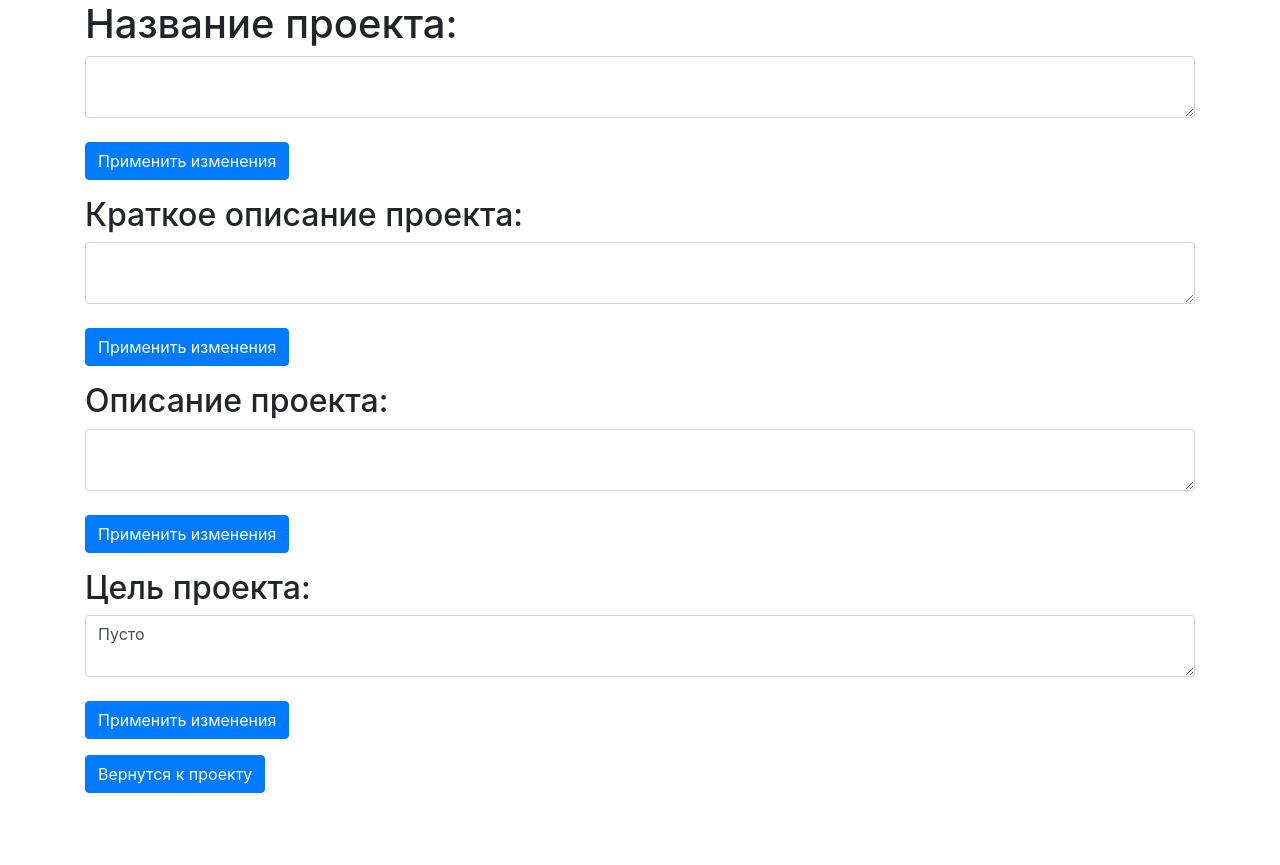
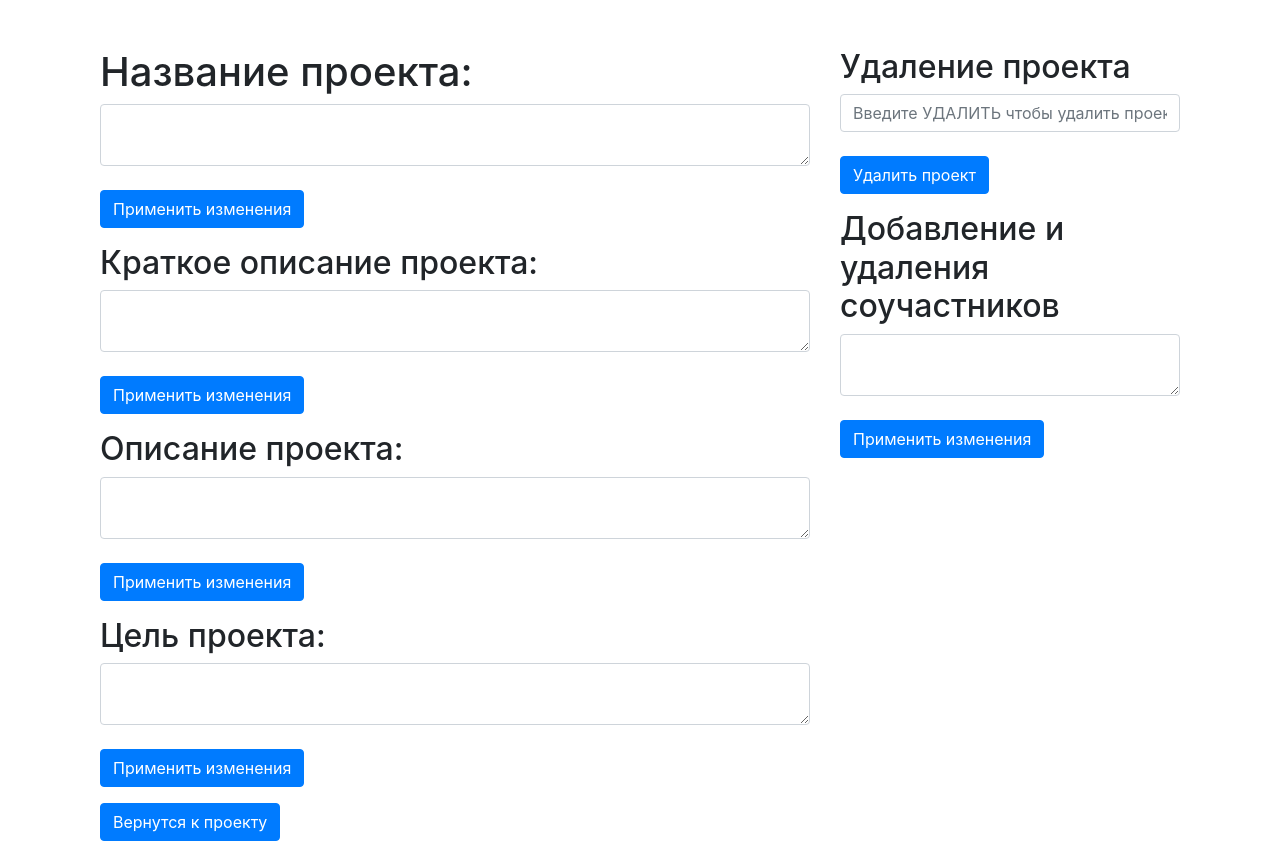
Before and after one commit to V1lad/Student-Project-Manager, a Flask app: template Web/templates/redact_project.html in a window 1280 px wide. Shown: the part 56-921 px from the top of the page. Before the commit the page ends 849 px from the top, so only its background shows below. Run offline with Flask 3, Linux system fonts and the light colour scheme; the template is opened without the code that fills it, so the values that code supplies are empty; some libraries are stand-ins or nearby versions.

Commit message:
Expanded redact projects

```diff
--- a/Web/models.py
+++ b/Web/models.py
@@ -29,3 +29,6 @@ class Project(db.Model, UserMixin):
 
     isArchived = db.Column(db.Boolean)
     isPublic = db.Column(db.Boolean)
+
+    def delete(self):
+        pass
--- a/Web/templates/redact_project.html
+++ b/Web/templates/redact_project.html
@@ -2,6 +2,9 @@
 
 {% block title %}Проект{% endblock %}
 {% block content %}
+<div class="container" id='sign-up-container'>
+    <div class="row pt-4 mt-4 mb-4">
+        <div class="col-8">
 <h1> Название проекта:   </h1>
 <form method="POST">
     <div class="form-group">
@@ -21,8 +24,8 @@
         <textarea
                 type="text"
                 class="form-control"
-                id="fullDescription"
-                name="fullDescription"
+                id="shortDescription"
+                name="shortDescription"
         >{{ project.shortDescription }}</textarea>
         </br>
         <button type="submit" class="btn btn-primary">Применить изменения</button>
@@ -51,7 +54,7 @@
                 class="form-control"
                 id="goal"
                 name="goal"
-        >{{ "Пусто" }}</textarea>
+        >{{ project.goal }}</textarea>
         </br>
         <button type="submit" class="btn btn-primary">Применить изменения</button>
  </div>
@@ -62,5 +65,35 @@
     <button type="submit" class="btn btn-primary">Вернутся к проекту</button>
     <br/>
 </form>
+</div>
+<div class="col-4">
+<h2> Удаление проекта   </h2>
+<form method="POST">
+    <div class="form-group">
+        <input
+                type="text"
+                class="form-control"
+                id="delete"
+                name="delete"
+                placeholder="Введите УДАЛИТЬ чтобы удалить проект"
+        ></input>
+        </br>
+        <button type="submit" class="btn btn-primary">Удалить проект</button>
+    </div>
+</form>
+<h2> Добавление и удаления соучастников   </h2>
+<form method="POST">
+    <div class="form-group">
+        <textarea
+                type="text"
+                class="form-control"
+                id="state"
+                name="state"
+        >{{ project.state }}</textarea>
+        </br>
+        <button type="submit" class="btn btn-primary">Применить изменения</button>
+    </div>
+</form>
+</div>
 
 {% endblock %}
```
Also changed, not shown: Web/projects.py (+20 -0 lines), Web/templates/projects.html (+4 -4 lines), Web/templates/show_project.html (+6 -6 lines).
